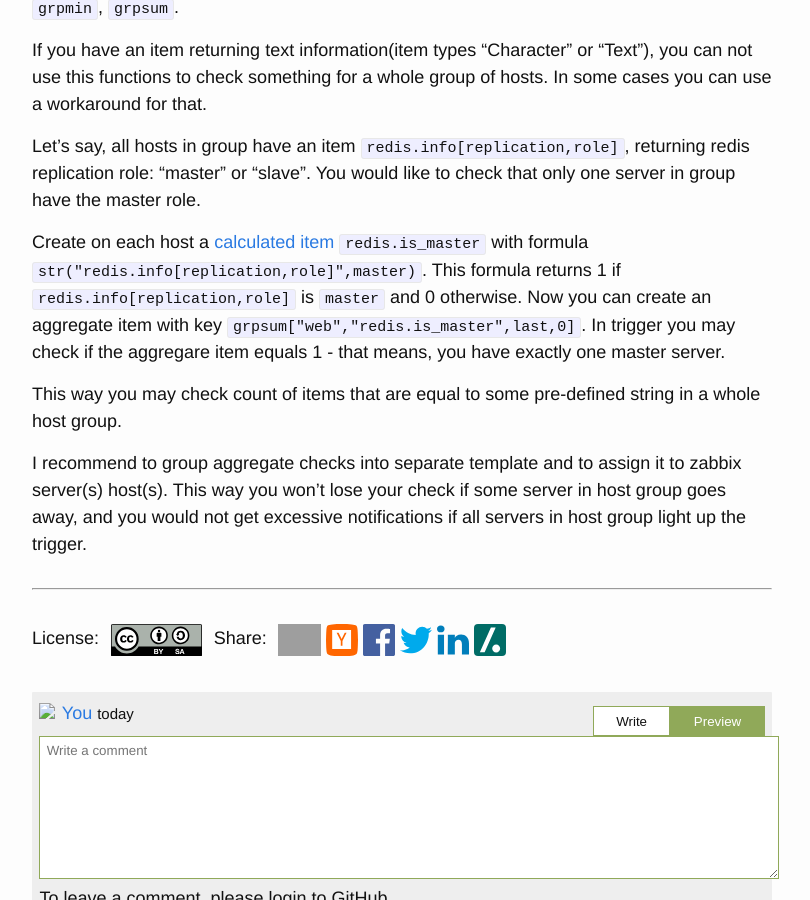
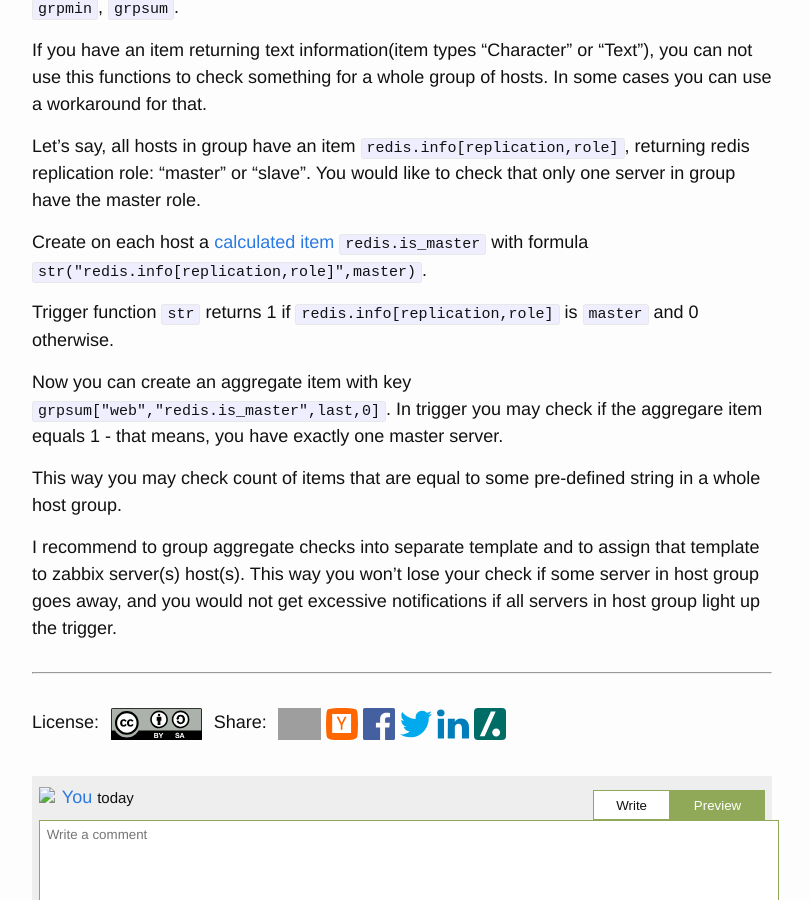
Before and after one commit to selivan/selivan.github.io, a Jekyll site: the page built from _posts/2019-04-14-zabbix-aggregate-check-for-text-items.md, in a window 1280 px wide and 900 px high, scrolled down 341 px. Shown: the whole window, without its empty margins (238-1048 px from the left). Built offline with Jekyll 4.4.1, drawn with Linux system fonts in a browser that asks for light colours; grey boxes are pictures that could not be loaded.

Commit message:
update article

```diff
--- a/_posts/2019-04-14-zabbix-aggregate-check-for-text-items.md
+++ b/_posts/2019-04-14-zabbix-aggregate-check-for-text-items.md
@@ -10,8 +10,12 @@ If you have an item returning text information(item types "Character" or "Text")
 
 Let's say, all hosts in group have an item `redis.info[replication,role]`, returning redis replication role: "master" or "slave". You would like to check that only one server in group have the master role.
 
-Create on each host a [calculated item](https://www.zabbix.com/documentation/4.0/manual/config/items/itemtypes/calculated) `redis.is_master` with formula `str("redis.info[replication,role]",master)`. This formula returns 1 if `redis.info[replication,role]` is `master` and 0 otherwise. Now you can create an aggregate item with key `grpsum["web","redis.is_master",last,0]`. In trigger you may check if the aggregare item equals 1 - that means, you have exactly one master server.
+Create on each host a [calculated item](https://www.zabbix.com/documentation/4.0/manual/config/items/itemtypes/calculated) `redis.is_master` with formula `str("redis.info[replication,role]",master)`.
+
+Trigger function `str` returns 1 if `redis.info[replication,role]` is `master` and 0 otherwise.
+
+Now you can create an aggregate item with key `grpsum["web","redis.is_master",last,0]`. In trigger you may check if the aggregare item equals 1 - that means, you have exactly one master server.
 
 This way you may check count of items that are equal to some pre-defined string in a whole host group.
 
-I recommend to group aggregate checks into separate template and to assign it to zabbix server(s) host(s). This way you won't lose your check if some server in host group goes away, and you would not get excessive notifications if all servers in host group light up the trigger.
+I recommend to group aggregate checks into separate template and to assign that template to zabbix server(s) host(s). This way you won't lose your check if some server in host group goes away, and you would not get excessive notifications if all servers in host group light up the trigger.
```
